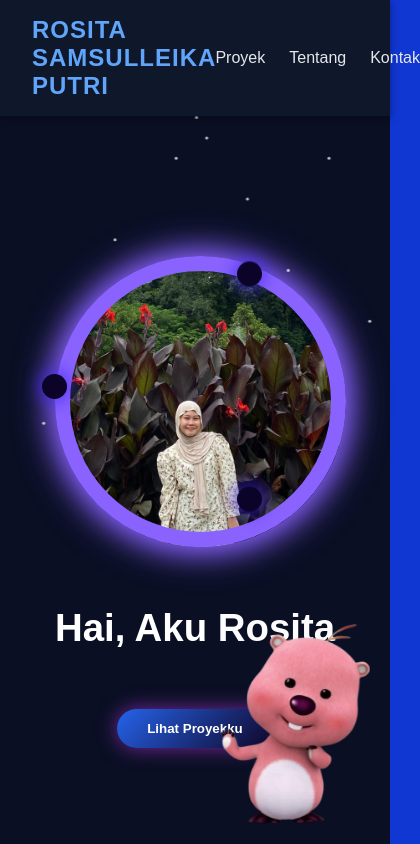
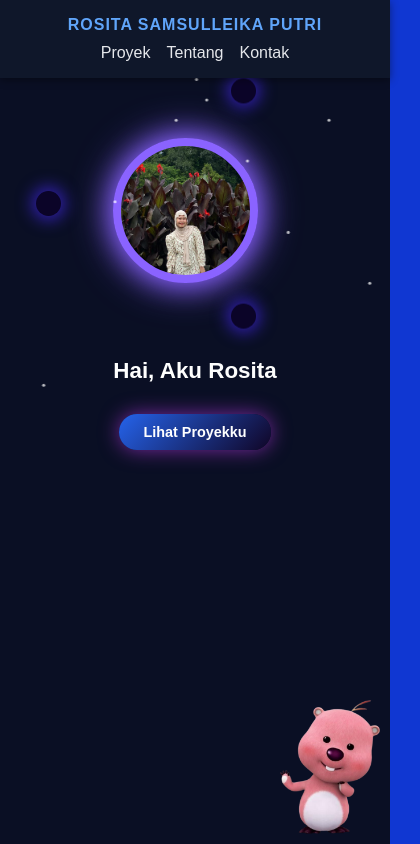
Before and after one commit to acaaa14/Portofolio, a plain HTML site: page index.html in a window 390 px wide. Shown: the top 844 px of the page, 420 px wide, since content can reach past the window. Drawn offline with Linux system fonts and the light colour scheme.

Commit message:
rositajelek

```diff
--- a/style.css
+++ b/style.css
@@ -785,3 +785,188 @@ footer {
   0% { transform: rotate(0deg); }
   100% { transform: rotate(360deg); }
 }
+
+/* ====================================== */
+/* 📱 RESPONSIVE DESIGN */
+/* ====================================== */
+
+/* --- TABLET (max-width: 1024px) --- */
+@media (max-width: 1024px) {
+
+  nav {
+    flex-direction: column;
+    gap: 10px;
+  }
+
+  .nav-links {
+    gap: 1rem;
+  }
+
+  .hero {
+    padding-top: 100px;
+  }
+
+  .orbit-container {
+    width: 200px;
+    height: 200px;
+  }
+
+  .profile-pic {
+    width: 230px;
+    height: 230px;
+  }
+
+  .orbit-border {
+    width: 235px;
+    height: 235px;
+  }
+
+  .hero-text h2 {
+    font-size: 2rem;
+  }
+
+  .work-grid {
+    grid-template-columns: repeat(auto-fit, minmax(300px, 1fr));
+  }
+
+  .work-card {
+    padding: 2rem 1rem;
+  }
+}
+
+
+/* --- HANDPHONE (max-width: 768px) --- */
+@media (max-width: 768px) {
+
+  .logo {
+    font-size: 1.2rem;
+    text-align: center;
+  }
+
+  .nav-links {
+    flex-wrap: wrap;
+    justify-content: center;
+  }
+
+  .hero {
+    padding-top: 80px;
+  }
+
+  .orbit-container {
+    width: 160px;
+    height: 160px;
+  }
+
+  .profile-pic {
+    width: 170px;
+    height: 170px;
+  }
+
+  .orbit-border {
+    width: 175px;
+    height: 175px;
+    border-width: 10px;
+  }
+
+  .hero-text h2 {
+    font-size: 1.7rem;
+  }
+
+  #cta {
+    margin-top: 30px;
+    padding: 10px 24px;
+    font-size: 0.9rem;
+  }
+
+  .education,
+  .experience,
+  .about {
+    padding: 60px 6%;
+  }
+
+  .edu-wrapper {
+    flex-direction: column;
+    gap: 20px;
+  }
+
+  .highlight-ball {
+    display: none; /* hilangkan karena posisi pecah di HP */
+  }
+
+  .work-grid {
+    grid-template-columns: 1fr;
+  }
+
+  .work-card {
+    width: 100%;
+  }
+
+  .work-slider img {
+    width: 130px;
+  }
+
+  .figma-link {
+    top: 5px;
+    left: 5px;
+  }
+}
+
+
+/* --- SMALL PHONE (max-width: 480px) --- */
+@media (max-width: 480px) {
+
+  .logo {
+    font-size: 1rem;
+  }
+
+  .hero {
+    padding-top: 60px;
+  }
+
+  .orbit-container {
+    width: 130px;
+    height: 130px;
+  }
+
+  .profile-pic {
+    width: 140px;
+    height: 140px;
+  }
+
+  .orbit-border {
+    width: 145px;
+    height: 145px;
+    border-width: 8px;
+  }
+
+  .hero-text h2 {
+    font-size: 1.4rem;
+  }
+
+  .work-card {
+    padding: 1.5rem 1rem;
+  }
+
+  .work-slider img {
+    width: 110px;
+  }
+
+  .skills-icons img {
+    width: 40px;
+  }
+
+  .contact-buttons {
+    flex-direction: column;
+  }
+
+  .contact-btn {
+    width: 100%;
+    justify-content: center;
+  }
+
+  .corner-beaver {
+    width: 100px;
+    bottom: 10px;
+    right: 10px;
+  }
+}
```
